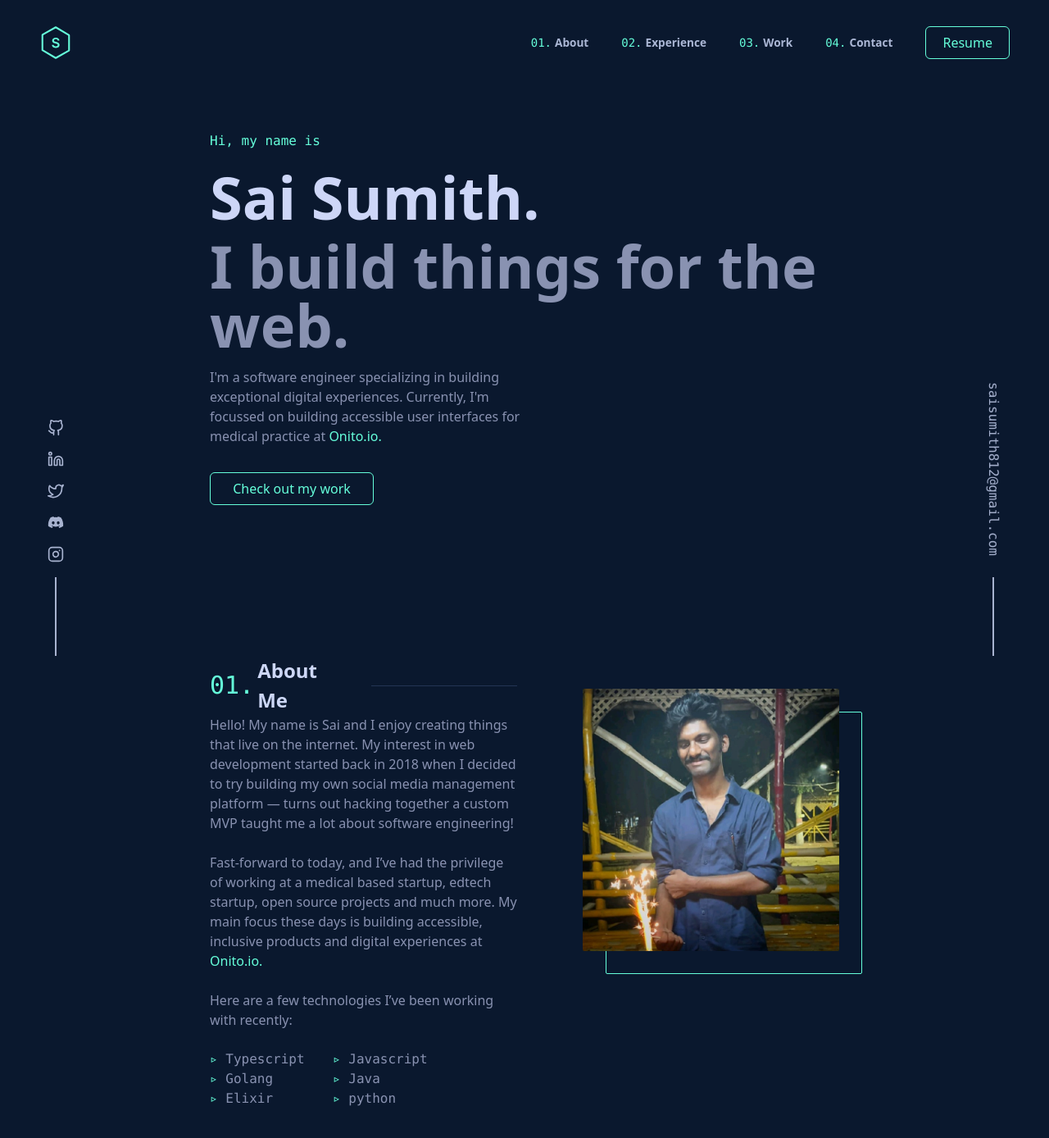
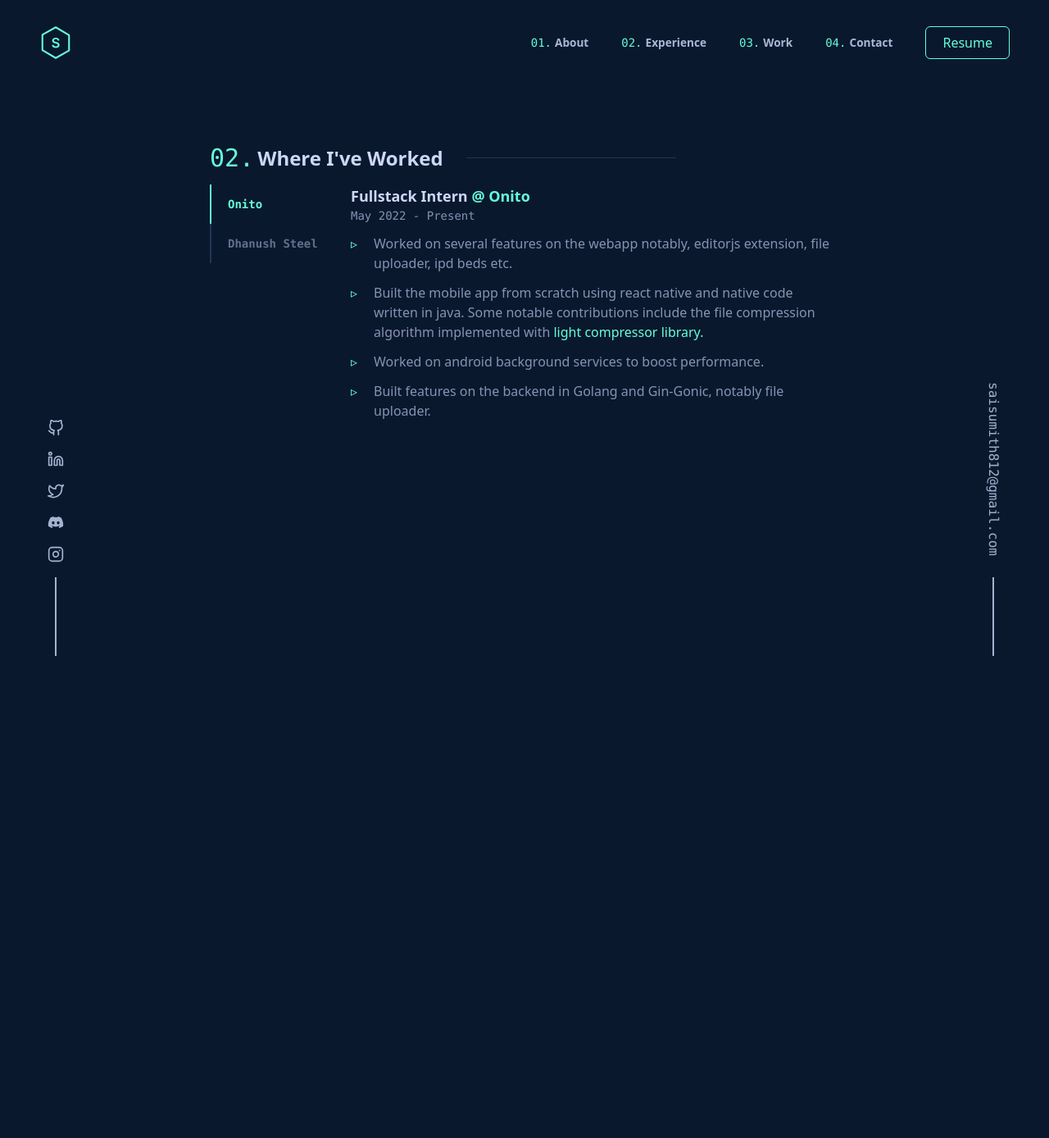
Before and after one commit to saisumith770/portfolio-2, a React (Vite) app: page / in a window 1280 px wide. Shown: the top 1388 px of the page at 82% size. Built offline with nearby package versions, Linux system fonts and the light colour scheme.

Commit message:
added experience page

```diff
--- a/src/App.tsx
+++ b/src/App.tsx
@@ -5,6 +5,7 @@ import Mail from "components/organisms/Mail";
 import { useAfter } from "hooks";
 import Introduction from "pages/Introduction";
 import { About } from "pages/About";
+import Experience from "pages/Experience";
 
 function App() {
 	const loadPage = useAfter(true, 2000);
@@ -16,8 +17,9 @@ function App() {
 			<Socials />
 			<Mail />
 
-			<Introduction />
-			<About />
+			{/* <Introduction /> */}
+			{/* <About /> */}
+			<Experience />
 		</div>
 	);
 }
--- a/src/index.css
+++ b/src/index.css
@@ -1,6 +1,20 @@
 @tailwind base;
 @tailwind components;
 @tailwind utilities;
+
+::-webkit-scrollbar {
+	width: 12px;
+}
+
+::-webkit-scrollbar-thumb {
+	background-color: slategray;
+	border: 3px solid #0a182e;
+	border-radius: 10px;
+}
+
+::-webkit-scrollbar-track {
+	background: #0a182e;
+}
 
 .animate-logo {
 	stroke-dasharray: 320;
--- a/src/pages/About.tsx
+++ b/src/pages/About.tsx
@@ -1,3 +1,5 @@
+const techStack = ["Typescript", "Javascript", "Golang", "Java", "Elixir", "Python"];
+
 export function About() {
 	return (
 		<div className="w-[80%] md:w-[60%] h-[400px] absolute top-[100vh] left-1/2 -translate-x-1/2 lg:flex">
@@ -25,24 +27,11 @@ export function About() {
 				<h4 className="font-sans text-base text-[#8992B1] w-full">Here are a few technologies I’ve been working with recently:</h4>
 				<br />
 				<div className="w-[300px] flex flex-wrap">
-					<h4 className="text-[#8992B1] font-mono w-1/2">
-						<span className="text-primary">▹</span> Typescript
-					</h4>
-					<h4 className="text-[#8992B1] font-mono w-1/2">
-						<span className="text-primary">▹</span> Javascript
-					</h4>
-					<h4 className="text-[#8992B1] font-mono w-1/2">
-						<span className="text-primary">▹</span> Golang
-					</h4>
-					<h4 className="text-[#8992B1] font-mono w-1/2">
-						<span className="text-primary">▹</span> Java
-					</h4>
-					<h4 className="text-[#8992B1] font-mono w-1/2">
-						<span className="text-primary">▹</span> Elixir
-					</h4>
-					<h4 className="text-[#8992B1] font-mono w-1/2">
-						<span className="text-primary">▹</span> python
-					</h4>
+					{techStack.map((item, index) => (
+						<h4 className="text-[#8992B1] font-mono w-1/2" key={index}>
+							<span className="text-primary">▹</span> {item}
+						</h4>
+					))}
 				</div>
 			</div>
 
--- /dev/null
+++ b/src/pages/Experience.tsx
@@ -0,0 +1,106 @@
+import { useState } from "react";
+
+export default function Experience() {
+	const [changeTab, setTabPos] = useState(false);
+	return (
+		<div className="w-[80%] md:w-[60%] min-h-[400px] absolute top-40 left-1/2 -translate-x-1/2">
+			<div className="flex items-center">
+				<h4 className="text-primary font-mono text-xl xl:text-3xl">02.</h4>
+				<h4 className="text-[#CDD7F6] font-semibold text-[1rem] xl:text-[1.5rem] ml-1">Where I've Worked</h4>
+				<div className="w-0 sm:w-1/3 h-px my-8 bg-[#233554] ml-7" />
+			</div>
+
+			<div className="w-full h-60 flex">
+				<div className="w-40 h-24 flex">
+					<div className="w-[2px] h-full bg-[#233455] relative">
+						<div
+							className={`w-full h-1/2 bg-primary absolute top-0 ${
+								changeTab ? "translate-y-[3rem]" : ""
+							} duration-200 ease-[cubic-bezier(0.645, 0.045, 0.355, 1)] delay-100`}
+						></div>
+					</div>
+
+					<div className="w-[calc(100%-3px)] h-full">
+						<div
+							className="w-full h-1/2 hover:bg-[rgba(35,53,84,0.4)] flex items-center px-5 cursor-pointer"
+							onClick={() => setTabPos(false)}
+						>
+							<h4 className={`font-mono ${!changeTab ? "text-primary" : "text-[#656E8B]"} text-sm font-semibold`}>Onito</h4>
+						</div>
+						<div
+							className="w-full h-1/2 hover:bg-[rgba(35,53,84,0.4)] flex items-center px-5 cursor-pointer"
+							onClick={() => setTabPos(true)}
+						>
+							<h4 className={`font-mono ${changeTab ? "text-primary" : "text-[#656E8B]"} text-sm font-semibold`}>Dhanush Steel</h4>
+						</div>
+					</div>
+				</div>
+				{!changeTab && (
+					<div className="w-[calc(100%-10.75rem)] h-full ml-3">
+						<h4 className="font-sans text-lg text-[#CDD7F6] font-semibold">
+							Fullstack Intern{" "}
+							<a href="https://www.onito.io/" target="_blank">
+								<span className="text-primary">@ Onito</span>
+							</a>
+						</h4>
+
+						<h4 className="font-mono text-[#8992B1] text-sm">May 2022 - Present</h4>
+						<div className="flex my-3">
+							<span className="text-primary">▹</span>
+							<h4 className="text-[#8992B1] ml-5">
+								Worked on several features on the webapp notably, editorjs extension, file uploader, ipd beds etc.
+							</h4>
+						</div>
+						<div className="flex my-3">
+							<span className="text-primary">▹</span>
+							<h4 className="text-[#8992B1] ml-5">
+								Built the mobile app from scratch using react native and native code written in java. Some notable contributions
+								include the file compression algorithm implemented with{" "}
+								<a href="https://github.com/AbedElazizShe/LightCompressor" target="_blank" rel="noopener noreferrer">
+									<span className="text-primary">light compressor library.</span>
+								</a>
+							</h4>
+						</div>
+						<div className="flex my-3">
+							<span className="text-primary">▹</span>
+							<h4 className="text-[#8992B1] ml-5">Worked on android background services to boost performance.</h4>
+						</div>
+						<div className="flex my-3">
+							<span className="text-primary">▹</span>
+							<h4 className="text-[#8992B1] ml-5">Built features on the backend in Golang and Gin-Gonic, notably file uploader.</h4>
+						</div>
+					</div>
+				)}
+				{changeTab && (
+					<div className="w-[calc(100%-10.75rem)] h-full ml-3">
+						<h4 className="font-sans text-lg text-[#CDD7F6] font-semibold">
+							Backend Intern{" "}
+							<a
+								href="https://www.google.com/maps/dir/23.5374922,87.2916702/dhanush+stainless+steel/@29.5382518,57.3030991,4z/data=!3m1!4b1!4m9!4m8!1m1!4e1!1m5!1m1!1s0x395e8714e3388a13:0xba90606f42a68aa5!2m2!1d72.631327!2d23.010461"
+								target="_blank"
+							>
+								<span className="text-primary">@ Dhanush Stainless Steel</span>
+							</a>
+						</h4>
+
+						<h4 className="font-mono text-[#8992B1] text-sm">October 2022</h4>
+						<div className="flex my-3">
+							<span className="text-primary">▹</span>
+							<h4 className="text-[#8992B1] ml-5">Worked on multiple patta uploads on their webapp.</h4>
+						</div>
+						<div className="flex my-3">
+							<span className="text-primary">▹</span>
+							<h4 className="text-[#8992B1] ml-5">Used python and Django Restframework to build the ground work.</h4>
+						</div>
+						<div className="flex my-3">
+							<span className="text-primary">▹</span>
+							<h4 className="text-[#8992B1] ml-5">
+								Used google cloud to store patta related images and postgres for all other information.
+							</h4>
+						</div>
+					</div>
+				)}
+			</div>
+		</div>
+	);
+}
```
